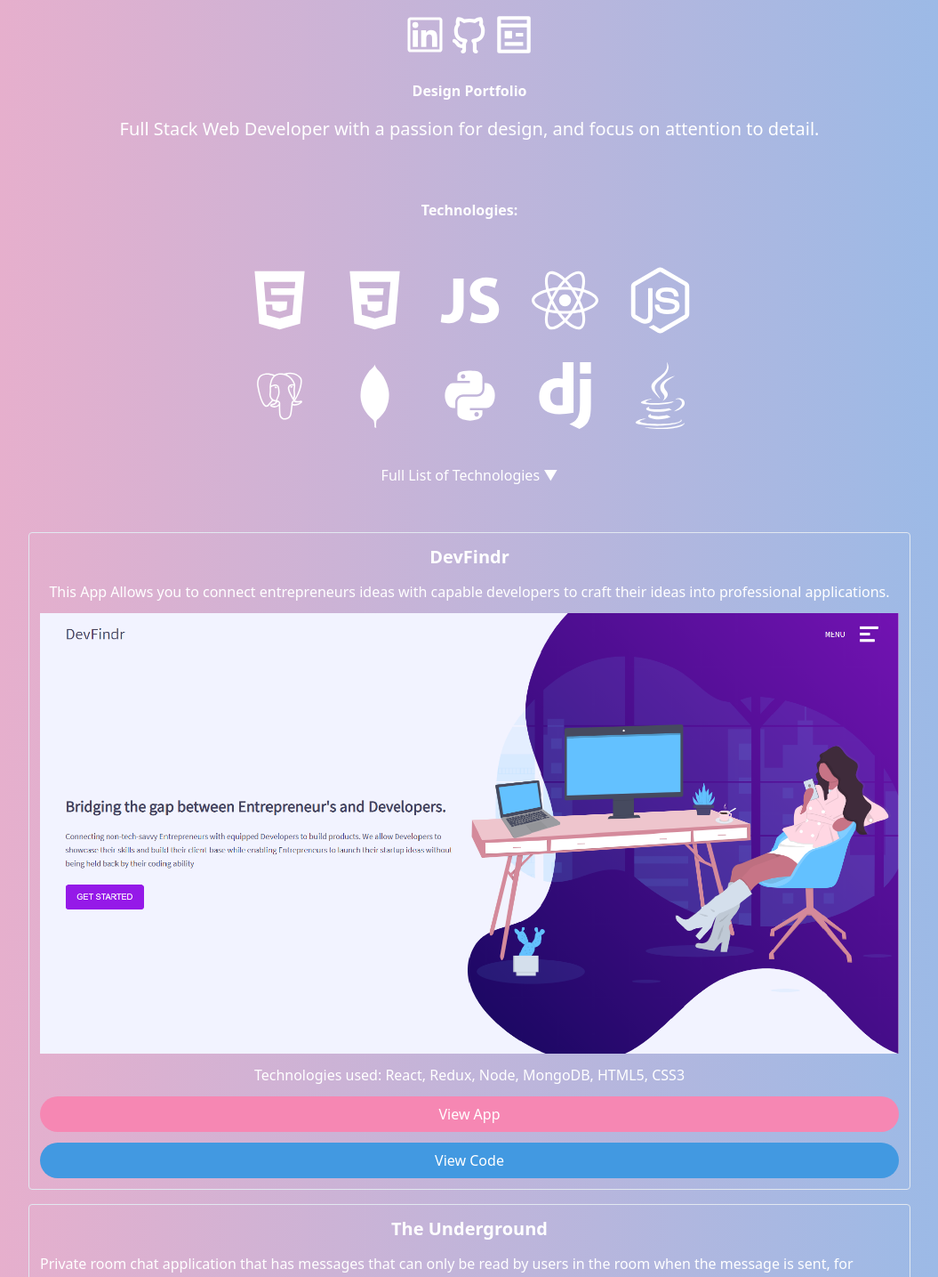
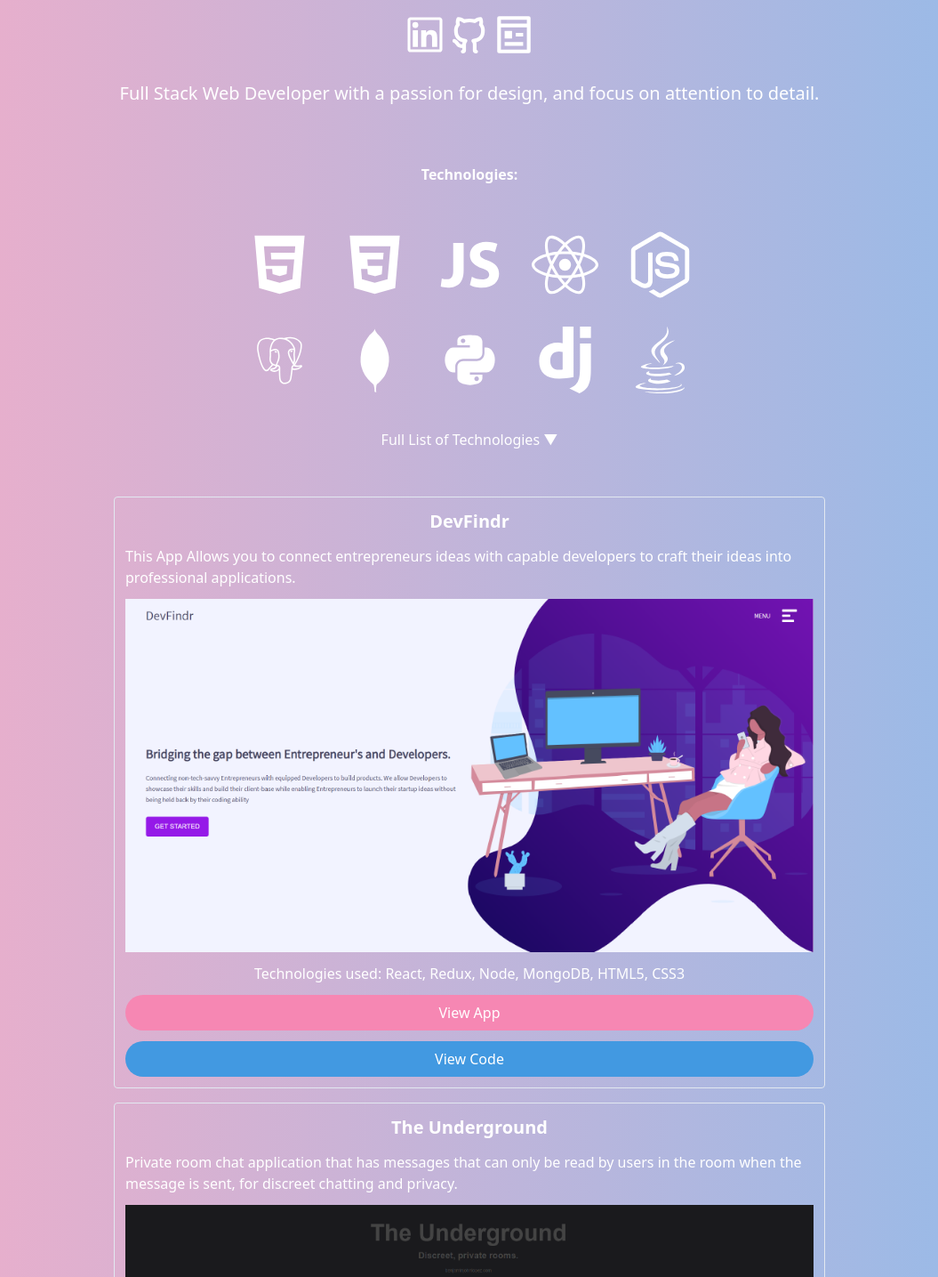
Before and after one commit to bejolo018/portfolio_page, a React (Create React App) app in the folder portfolio/: page / in a window 1280 px wide. Shown: the part 555-1990 px from the top of the page at 89% size, without its empty margins (112-1167 px from the left). Built offline with nearby package versions, Linux system fonts and the light colour scheme.

Commit message:
design tweaks, added mailto to email, removed design portfolio until I find a reliable way to show it

```diff
--- a/portfolio/src/App.js
+++ b/portfolio/src/App.js
@@ -17,7 +17,7 @@ render(){
           <Home />
           <div className="fadein3">
 
-            <div className='lg:px-32'>
+            <div className='lg:px-56'>
               <Projects projects={this.state.projects}/>
             </div>
 
--- a/portfolio/src/Components/AboutMe.js
+++ b/portfolio/src/Components/AboutMe.js
@@ -15,10 +15,10 @@ function AboutMe() {
                 <a className='inline-block mb-5' href={Pdf} target="_blank" rel="noopener noreferrer"><RiPagesLine size={50}/></a>
             </div>
 
-            <a href="https://www.figma.com/files/project/11402597/Benjamin's-Design-Portfolio"
+            {/* <a href="https://www.figma.com/files/project/11402597/Benjamin's-Design-Portfolio"
                className='block mb-4 text-l hover:underline font-bold'
                style={{color: 'white'}}
-            > Design Portfolio</a>
+            > Design Portfolio</a> */}
 
             <div className="mb-10 text-xl" style={{color: 'white'}}>
             Full Stack Web Developer with a passion for design, and focus on attention to detail.
--- a/portfolio/src/Components/ContactMe.js
+++ b/portfolio/src/Components/ContactMe.js
@@ -5,9 +5,10 @@ export default function ContactMe() {
         <div style={{color: 'white'}}>
             <p className="font-bold text-xl mb-6"> Contact me!</p>
 
-            <div className="font-bold text-xl mb-6">
+            <a className="font-bold text-xl mb-6 hover:underline"
+                href='mailto: benjaminjohnlopez@gmail.com'>
                 benjaminjohnlopez@gmail.com
-            </div>
+            </a>
 
         </div>
     )
```
